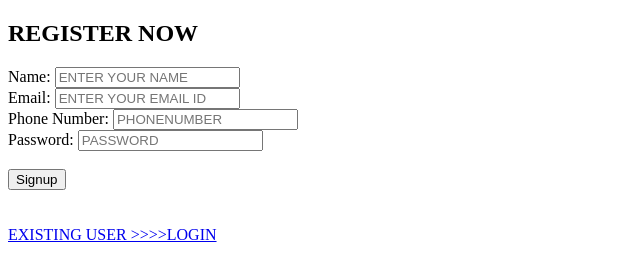
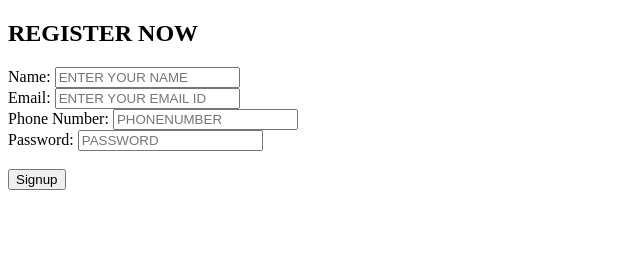
Before and after one commit to sourabhcse/groupchat, a plain HTML site: page public/signup/signup.html in a window 1280 px wide. Shown: the whole page, without its empty margins (0-640 px from the left). Drawn offline with nearby package versions, Linux system fonts and the light colour scheme.

Commit message:
Update signup.html

```diff
--- a/public/signup/signup.html
+++ b/public/signup/signup.html
@@ -28,7 +28,7 @@
 </div>
 
     <br><br>
-    <a href="../login/login.html">EXISTING USER >>>>LOGIN </a><br>
+
 
 
 <script src="./signup.js"></script>
```
